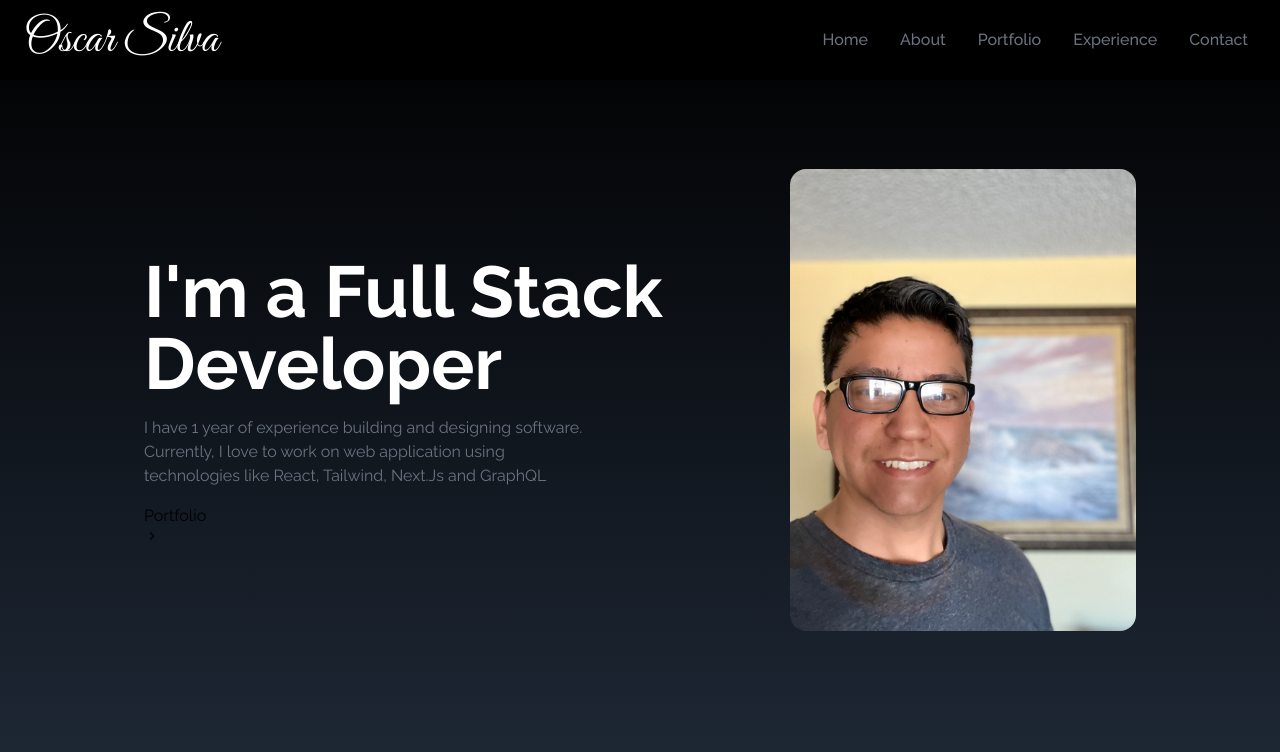
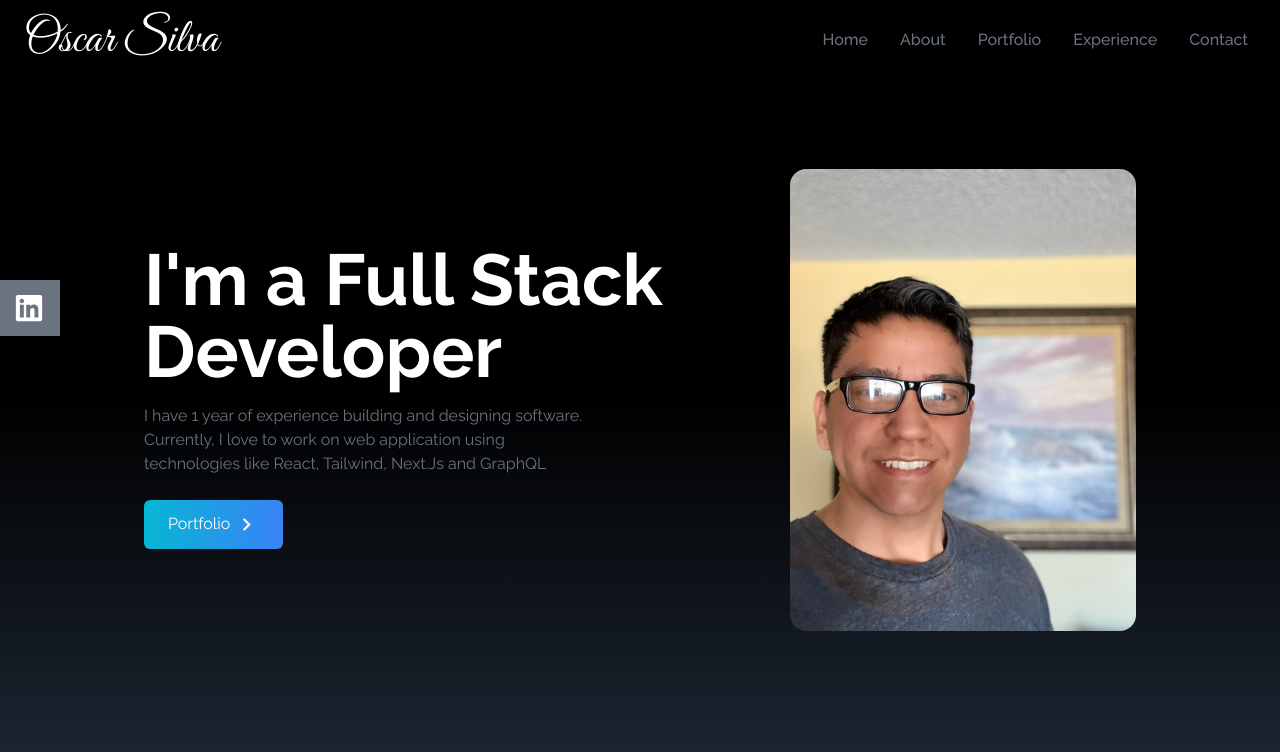
Before and after one commit to Ozz760/showCase2, a React (Create React App) app: page / in a window 1280 px wide. Shown: the top 752 px of the page. Built offline with nearby package versions, Linux system fonts and the light colour scheme.

Commit message:
Left on the SocialLinks section

```diff
--- a/src/App.js
+++ b/src/App.js
@@ -1,12 +1,15 @@
 import React from "react";
 import NavBar from "./components/NavBar";
 import Home from "./components/Home";
+import SocialLinks from "./components/SocialLinks";
 
 function App() {
   return (
     <div>
       <NavBar />
       <Home />
+
+      <SocialLinks />
     </div>
   );
 }
--- a/src/components/Home.jsx
+++ b/src/components/Home.jsx
@@ -6,7 +6,7 @@ const Home = () => {
   return (
     <div
       name="home"
-      className="h-screen w-full bg-gradient-to-b from-black to-gray-800"
+      className="h-screen w-full bg-gradient-to-b from-black via-black to-gray-800"
     >
       <div className="max-w-screen-lg mx-auto flex flex-col items-center justify-center h-full px-4 md:flex-row">
         <div className="flex flex-col justify-center h-full">
@@ -19,10 +19,10 @@ const Home = () => {
             React, Tailwind, Next.Js and GraphQL{" "}
           </p>
           <div>
-            <button>
+            <button className="group text-white w-fit px-6 py-3 my-2 flex items-center rounded-md bg-gradient-to-r from-cyan-500 to-blue-500 cursor-pointer">
               Portfolio
-              <span>
-                <MdOutlineKeyboardArrowRight />
+              <span className="group-hover:rotate-90 duration-300">
+                <MdOutlineKeyboardArrowRight size={25} className="ml-1" />
               </span>
             </button>
           </div>
--- /dev/null
+++ b/src/components/SocialLinks.jsx
@@ -0,0 +1,66 @@
+import React from "react";
+import { FaGithub, FaLinkedin } from "react-icons/fa";
+import { HiOutlineMail } from "react-icons/hi";
+import { BsFillPersonLinesFill } from "react-icons/bs";
+
+const SocialLinks = () => {
+  const links = [
+    {
+      id: 1,
+      child: (
+        <>
+          LinkedIn <FaLinkedin size={30} />
+        </>
+      ),
+      href: "https://www.linkedin.com/in/oscarsilva2356/",
+      styles: "rounded-tr-md",
+    },
+    {
+      id: 2,
+      child: (
+        <>
+          GitHub <FaGithub size={30} />
+        </>
+      ),
+      href: "https://github.com/Ozz760",
+    },
+    {
+      id: 3,
+      child: (
+        <>
+          Mail <HiOutlineMail size={30} />
+        </>
+      ),
+      href: "mailto:oscarsilva2356@gmail.com",
+    },
+    {
+      id: 4,
+      child: (
+        <>
+          Resume <BsFillPersonLinesFill size={30} />
+        </>
+      ),
+      href: "",
+      styles: "rounded-br-md",
+      download: true,
+    },
+  ];
+  return (
+    <div className="flex-col top-[35%] left-0 fixed">
+      <ul>
+        <li className="flex justify-between items-center w-40 h-14 px-4 ml-[-100px] hover:ml-[-10px] hover:rounded-md duration-300 bg-gray-500">
+          <a
+            href="https://www.linkedin.com/in/oscarsilva2356/"
+            className="flex justify-between items-center w-full text-white"
+          >
+            <>
+              LinkedIn <FaLinkedin size={30} />
+            </>
+          </a>
+        </li>
+      </ul>
+    </div>
+  );
+};
+
+export default SocialLinks;
```
